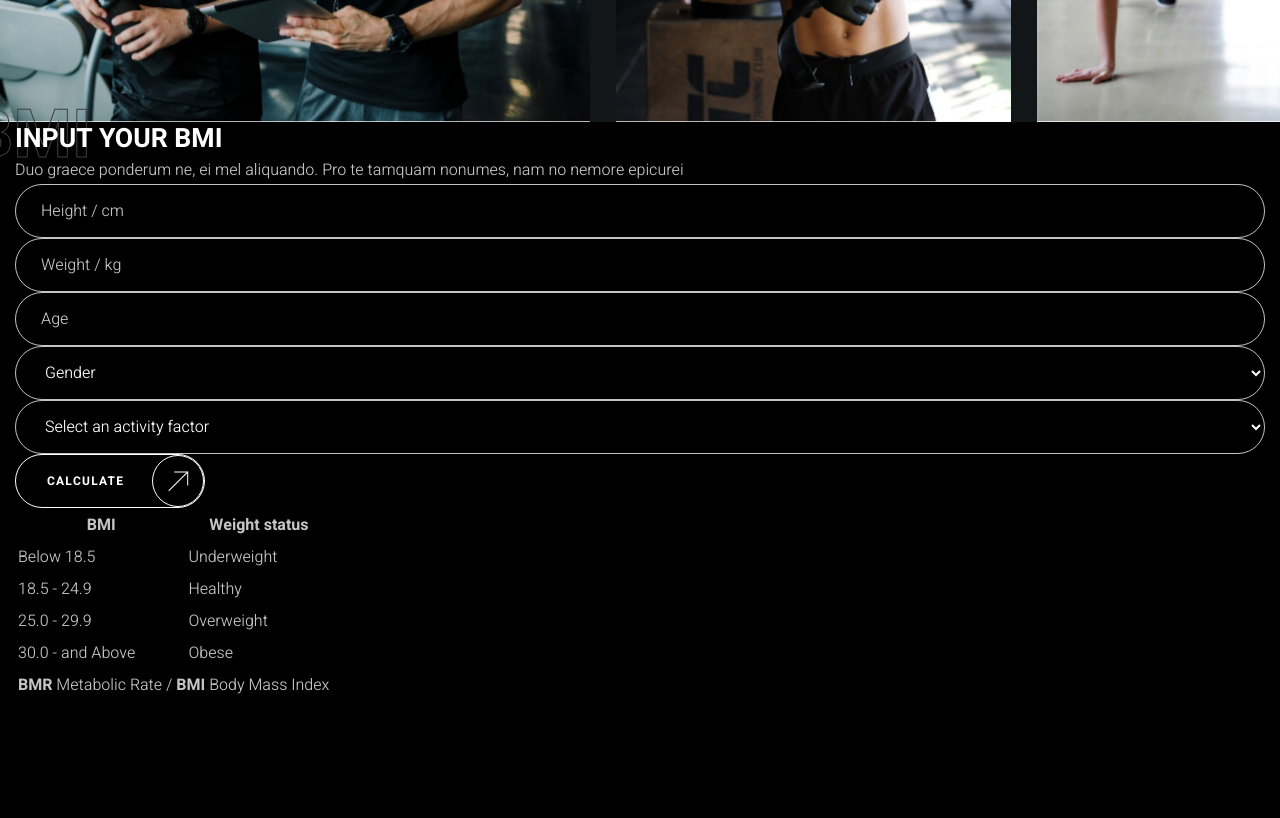
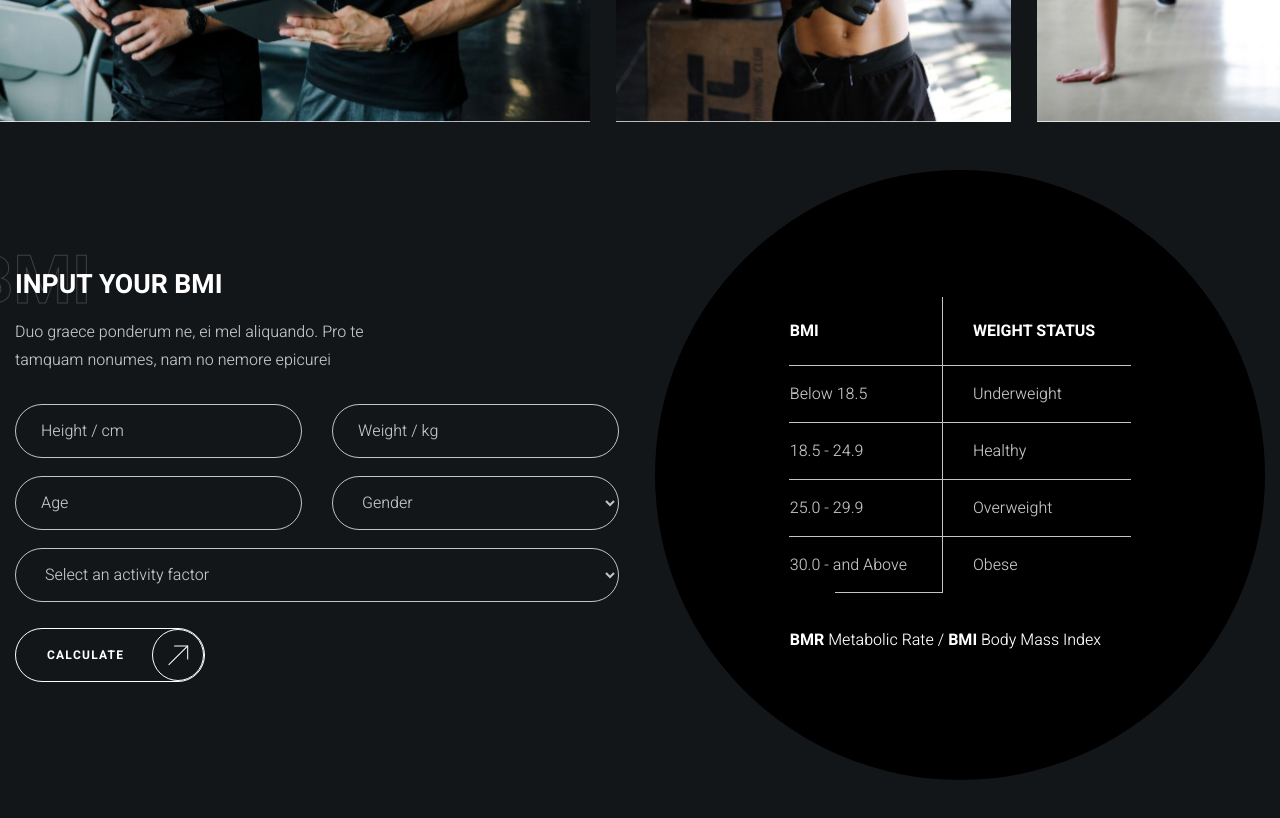
Before and after one commit to UrbanskyiAlex/fitness, a plain HTML site: page index.html in a window 1280 px wide. Shown: the part 5780-6598 px from the top of the page. Before the commit the page ends 6482 px from the top, so only its background shows below. Drawn offline with Linux system fonts and the light colour scheme.

Commit message:
calc section

```diff
--- a/style.css
+++ b/style.css
@@ -331,7 +331,8 @@ h6 {
   border: 1px solid var(--color-light-gray);
   border-radius: var(--border-radius);
 }
-.input::placeholder {
+.input::placeholder,
+select.input:invalid {
   color: var(--color-light-gray);
 }
 .input:hover {
@@ -341,6 +342,16 @@ h6 {
   color: var(--color-dark);
   background-color: var(--color-light-gray);
   outline: none;
+}
+/* Chrome, Safari, Edge, Opera */
+input::-webkit-outer-spin-button,
+input::-webkit-inner-spin-button {
+  -webkit-appearance: none;
+  margin: 0;
+}
+/* Firefox */
+input[type="number"] {
+  -moz-appearance: textfield;
 }
 .section-description {
   font-size: 20px;
@@ -558,6 +569,7 @@ h6 {
 .trining-types-item-title {
   font-size: 16px;
 }
+
 /* Join Us */
 
 .join-us {
@@ -610,7 +622,6 @@ h6 {
 .join-us-video-play-button:hover::after {
   filter: invert(1);
 }
-
 .join-us-body {
   padding-bottom: 150px;
 }
@@ -633,7 +644,6 @@ h6 {
 .join-us-title:not(:last-child) {
   margin-bottom: 130px;
 }
-
 .join-us-form {
 }
 .join-us-form-header {
@@ -642,12 +652,9 @@ h6 {
   align-items: center;
   row-gap: 7px;
 }
-.join-us-form-title {
-}
 .join-us-form-header:not(:last-child) {
   margin-bottom: 52px;
 }
-
 .join-us-form-body {
   display: flex;
   justify-content: center;
@@ -656,7 +663,9 @@ h6 {
 .join-us-form-input {
   max-width: 400px;
 }
+
 /* Location */
+
 .location {
   display: grid;
   grid-template-columns: repeat(2, 1fr);
@@ -683,7 +692,9 @@ h6 {
 }
 .location-button {
 }
+
 /* Family */
+
 .family {
   background-color: var(--color-dark-alternate);
 }
@@ -696,12 +707,6 @@ h6 {
   padding-bottom: 62px;
   text-align: center;
 }
-
-.family-title {
-}
-
-.family-description {
-}
 .family-body {
   display: flex;
   justify-content: center;
@@ -712,6 +717,108 @@ h6 {
 
 .famity-image {
   scroll-snap-align: start;
+}
+
+/* Calculate */
+
+.calculate {
+  background-color: var(--color-dark-alternate);
+  padding-block: 146px;
+}
+.calculate-inner {
+  display: flex;
+  align-items: center;
+  column-gap: 36px;
+}
+.calculate-body {
+  flex-grow: 1;
+  max-width: 627px;
+}
+.calculate-title:not(:last-child) {
+  margin-bottom: 16px;
+}
+.calculate-description:not(:last-child) {
+  margin-bottom: 30px;
+  max-width: 385px;
+}
+.calculate-form {
+}
+
+.calculate-form-body {
+  display: grid;
+  grid-template-columns: repeat(2, 1fr);
+  gap: 18px 30px;
+}
+.calculate-form-body:not(:last-child) {
+  margin-bottom: 26px;
+}
+
+.calculate-input.wide {
+  grid-column: -1 / 1;
+}
+.calculate-table-wrapper {
+  position: relative;
+  display: flex;
+  justify-content: center;
+  align-items: center;
+  width: 100%;
+  max-width: 610px;
+}
+.calculate-table-wrapper::before {
+  content: "";
+  position: absolute;
+  top: 50%;
+  left: 50%;
+  translate: -50% -50%;
+  width: 100%;
+  aspect-ratio: 1;
+  background-color: var(--color-dark);
+  border-radius: 50%;
+}
+.calculate-table {
+  position: relative;
+  border-collapse: collapse;
+}
+.calculate-table :is(td, th) {
+  padding-right: 30px;
+}
+.calculate-table :is(td, th):not(:first-child) {
+  padding-left: 30px;
+}
+.calculate-table :is(td, th):not(:last-child) {
+  border-right: 1px solid var(--color-light-gray);
+}
+.calculate-table tbody td {
+  border-top: 1px solid var(--color-light-gray);
+}
+
+.calculate-table tbody tr:last-child td:first-child {
+  position: relative;
+}
+.calculate-table tbody tr:last-child td:first-child::after {
+  content: "";
+  position: absolute;
+  bottom: 0;
+  right: 0;
+  width: 70%;
+  height: 1px;
+  background-color: var(--color-light-gray);
+}
+.calculate-table th {
+  padding-block: 20px;
+  text-align: left;
+  text-transform: uppercase;
+  color: var(--color-light);
+}
+.calculate-table td {
+  padding-block: 14px;
+}
+.calculate-table tfoot {
+  color: var(--color-light);
+}
+.calculate-table tfoot td {
+  padding-top: 33px;
+  padding-bottom: 0;
 }
 
 /* MEDIA */
@@ -765,6 +872,24 @@ h6 {
   }
   .famity-image {
     height: 360px;
+  }
+  .calculate {
+    padding-block: 100px;
+  }
+  .calculate-inner {
+    column-gap: 20px;
+  }
+  .calculate-form-body {
+    grid-template-columns: 1fr;
+  }
+  .calculate-button {
+    width: 100%;
+  }
+  .calculate-table :is(td, th) {
+    padding-block: 10px;
+  }
+  .calculate-table tfoot td {
+    padding-top: 10px;
   }
 }
 @media (max-width: 767px) {
@@ -844,4 +969,14 @@ h6 {
   .family-body {
     column-gap: 12px;
   }
+  .calculate-inner {
+    flex-direction: column;
+    row-gap: 30px;
+  }
+  .calculate-table-wrapper::before {
+    display: none;
+  }
+  .calculate {
+    padding-block: 60px;
+  }
 }
```
